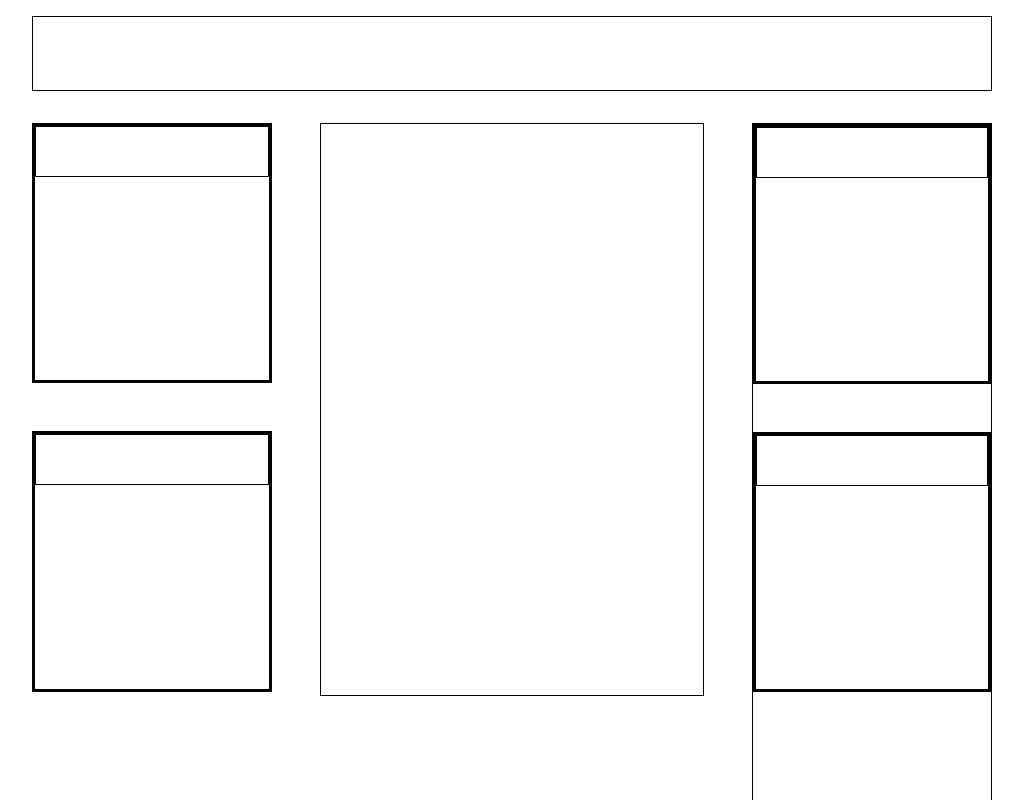
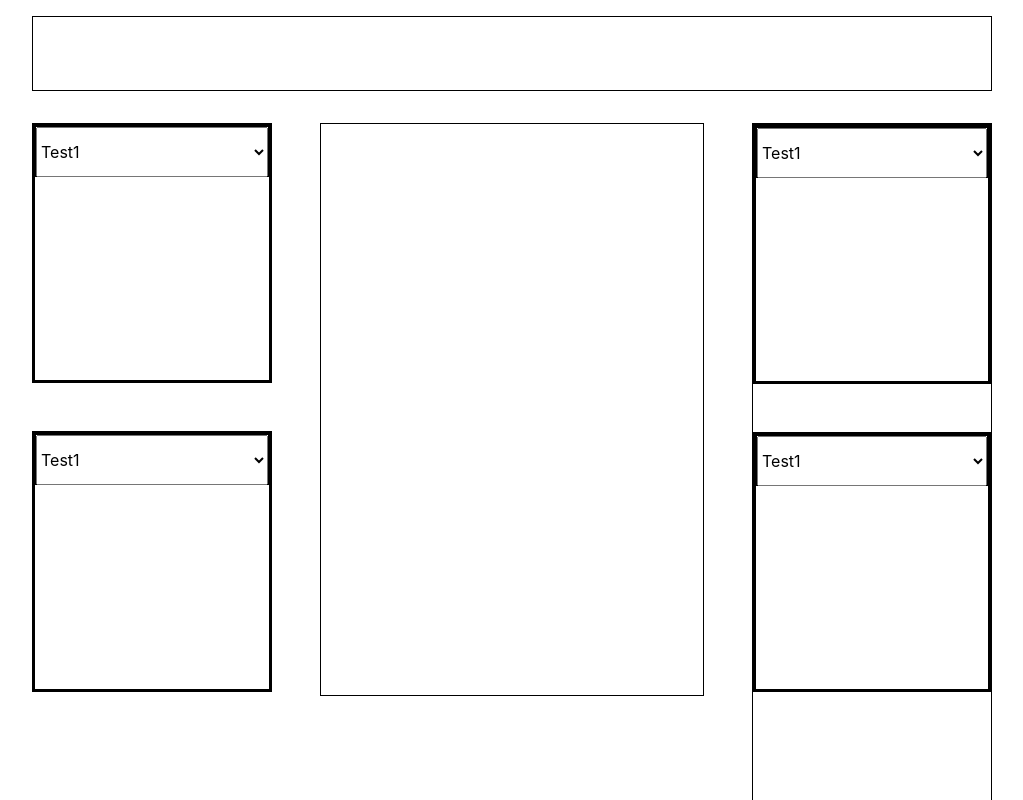
Before and after one commit to Azachary8232/final_frontier_app, a React (Create React App) app in the folder client/: page / in a window 1280 px wide. Shown: the top 800 px of the page, without its empty margins (128-1151 px from the left). Built offline with nearby package versions, Linux system fonts and the light colour scheme.

Commit message:
Add Drop Down Component

```diff
--- /dev/null
+++ b/client/src/components/DropDown.jsx
@@ -0,0 +1,22 @@
+import React from 'react';
+
+
+const DropDown = (props) =>{
+
+
+    return(
+        <div>
+            <select name="" id=""  className="dropDown">
+                <option value="">Test1</option>
+                <option value="">Test2</option>
+                <option value="">Test3</option>
+                <option value="">Test4</option>
+            </select>
+        </div>
+
+    )
+
+
+
+}
+export default DropDown;
--- a/client/src/css/style.css
+++ b/client/src/css/style.css
@@ -94,3 +94,8 @@ display: flex;
 .drop{
     height: 20%;
 }
+
+.dropDown{
+    width: 100%;
+    height: 50px;
+}
--- a/client/src/views/Main.jsx
+++ b/client/src/views/Main.jsx
@@ -1,5 +1,7 @@
 import React from 'react'
 import '../css/style.css';
+
+import DropDown from '../components/DropDown';
 
 
 const Main = (props) => {
@@ -18,6 +20,7 @@ return(
                 {/* Upper Box */}
                     <div className="drop lego">
                     {/* Drop Down Component */}
+                        <DropDown/>
                     </div>
                     <div>
                     {/* Carousel Component */}
@@ -27,6 +30,7 @@ return(
                 {/* Lower Box */}
                     <div className="drop lego">
                     {/* Drop Down Component */}
+                        <DropDown/>
                     </div>
                     <div>
                     {/* Carousel Component */}
@@ -42,6 +46,7 @@ return(
                 {/* Upper Box */}
                     <div className="drop lego">
                     {/* Drop Down Component */}
+                        <DropDown/>
                     </div>
                     <div>
                     {/* Carousel Component */}
@@ -51,6 +56,7 @@ return(
                 {/* Lower Box */}
                     <div className="drop lego">
                     {/* Drop Down Component */}
+                        <DropDown/>
                     </div>
                     <div>
                     {/* Carousel Component*/}
```
Also changed, not shown: client/src/components/Carousel.jsx (added). Lines whose indentation alone changed are shown as unchanged.
